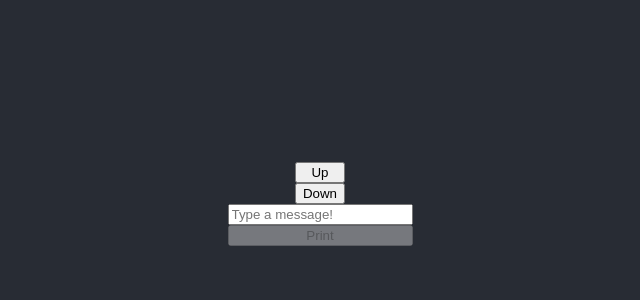
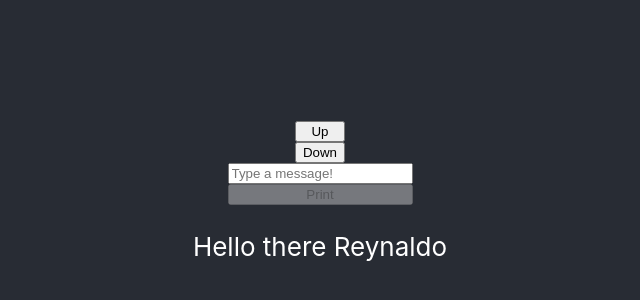
Before and after one commit to roninJosue/testing-react, a React (Create React App) app: page / in a window 1280 px wide. Shown: the part 196-496 px from the top of the page, without its empty margins (320-960 px from the left). Built offline with nearby package versions, Linux system fonts and the light colour scheme.

Commit message:
feat: Use Greeter component

```diff
--- a/src/App.js
+++ b/src/App.js
@@ -1,7 +1,7 @@
-import logo from './logo.svg';
 import './App.css';
 import Counter from "./components/Counter";
 import Printer from "./components/Printer";
+import Greeter from "./components/Greeter";
 
 function App() {
   return (
@@ -9,6 +9,7 @@ function App() {
       <header className="App-header">
         <Counter />
         <Printer />
+        <Greeter name='Reynaldo' />
       </header>
     </div>
   );
```
